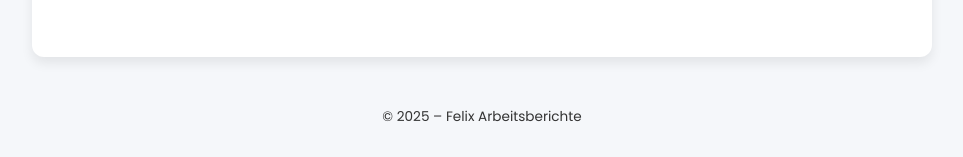
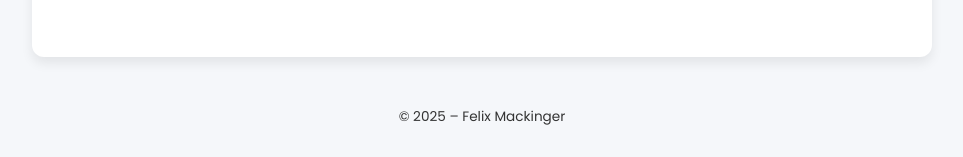
Before and after one commit to Felix-Mackinger/4AHITS_ITSE_Mackinger, a Jekyll site: the page built from berichte/2509022.md, in a window 1280 px wide. Shown: the part 1846-2003 px from the top of the page, without its empty margins (158-1121 px from the left). Built offline with Jekyll 4.4.1, drawn with Linux system fonts in a browser that asks for light colours; our own code applies the rules of GitHub Pages for plain Markdown files.

Commit message:
_config.yaml aktualisieren

```diff
--- a/_config.yaml
+++ b/_config.yaml
@@ -1,4 +1,4 @@
-title: "Felix Arbeitsberichte"
+title: "Felix Mackinger"
 description: "Automatisierte Markdown-Reports"
 theme: null   # kein GitHub-Theme, wir nutzen unser eigenes Layout
 markdown: kramdown
```
